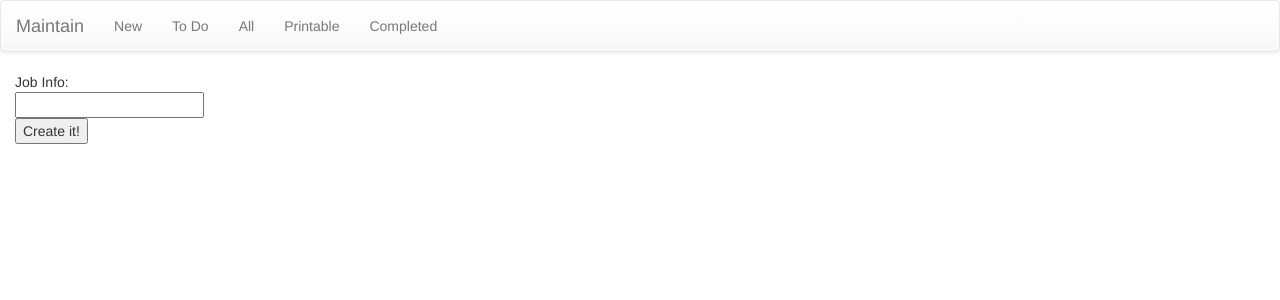
After one commit to wilsonrocks/maintenance, a Python web app: template maintain/templates/create.html in a window 1280 px wide. The commit adds this page. Shown: the top 300 px of the page. Run offline with Jinja, Linux system fonts and the light colour scheme; the template is opened without the code that fills it: most values are stand-ins (such as "Sample title", 1, 10 or a date in 2020); form fields are guessed from the names that the template uses; some libraries are stand-ins or nearby versions.

Commit message:
Made a form for making a new job (early days)

```diff
--- a/maintain/__init__.py
+++ b/maintain/__init__.py
@@ -1,7 +1,7 @@
 import flask
 
 app = flask.Flask(__name__)
-
+app.config["SECRET_KEY"] = "I love Shelley"
 from maintain import views
 from maintain import models
 
@@ -23,4 +23,5 @@ def test():
     return "WHAAAAAAAAAAAAAAAAT"
 
 if __name__ == "__main__":
+
     app.run(host="192.168.1.32", debug=True)
--- /dev/null
+++ b/maintain/forms.py
@@ -0,0 +1,6 @@
+from flask_wtf import Form
+from wtforms import StringField
+from wtforms.validators import DataRequired
+
+class CreateForm(Form):
+    info = StringField(validators=[DataRequired()])
--- a/maintain/templates/base.html
+++ b/maintain/templates/base.html
@@ -61,5 +61,6 @@
         </ul>
     </div>
 </nav>
-
+<div class="container-fluid">
 {% block content %} {% endblock%}
+</div>
--- /dev/null
+++ b/maintain/templates/create.html
@@ -0,0 +1,10 @@
+{% extends "base.html"%}
+{% block content %}
+
+<form action="" method="post" name="create">
+    Job Info:<br>
+    {{form.info}}<br>
+    <input type="submit" value="Create it!">
+</form>
+
+{% endblock %}
--- a/maintain/views.py
+++ b/maintain/views.py
@@ -2,6 +2,7 @@ from flask import render_template
 
 from maintain import app
 from maintain import models
+from maintain.forms import CreateForm
 
 @app.route("/")
 def root():
@@ -37,6 +38,7 @@ def delete(id):
 def edit(id):
     return "EDITORY"
 
-@app.route("/create")
+@app.route("/create", methods=['GET', 'POST'])
 def create():
-    return "LET'S GET CREATIVE"
+    form = CreateForm()
+    return render_template('create.html', form=form)
```
